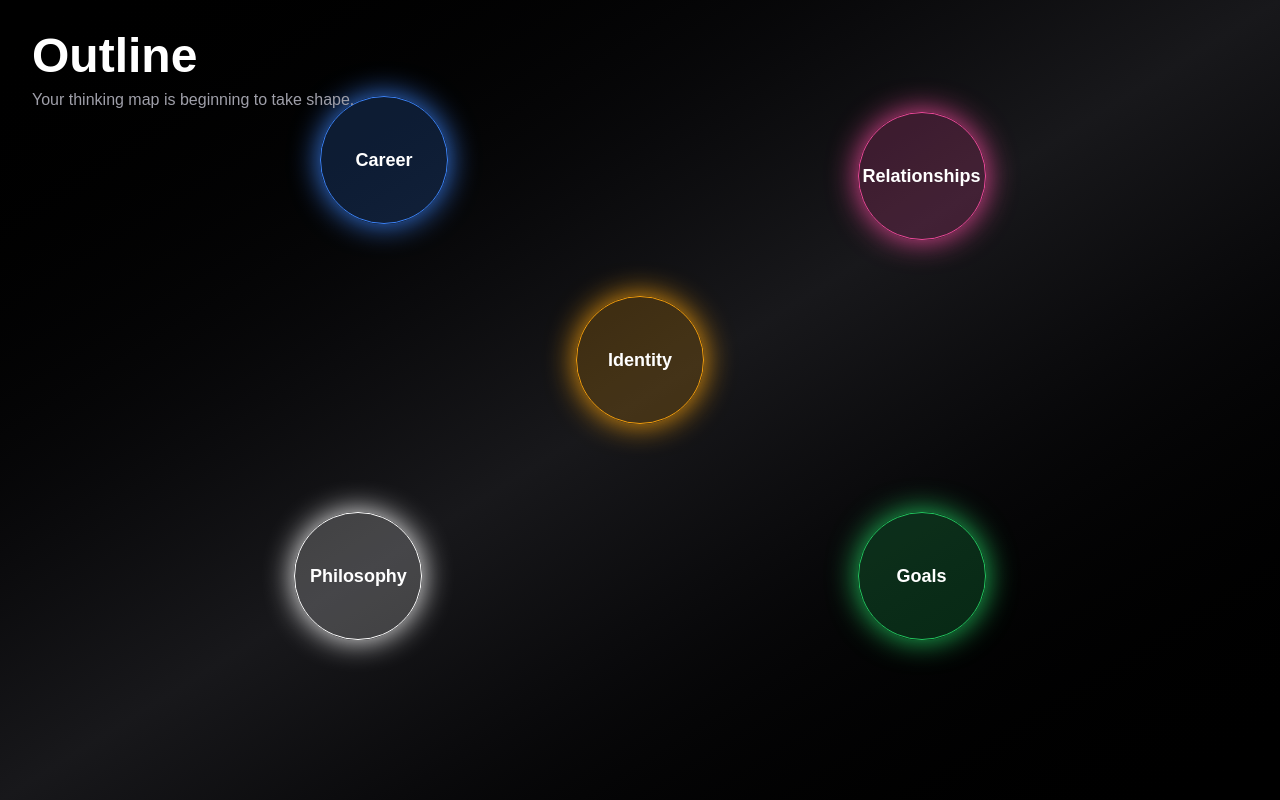
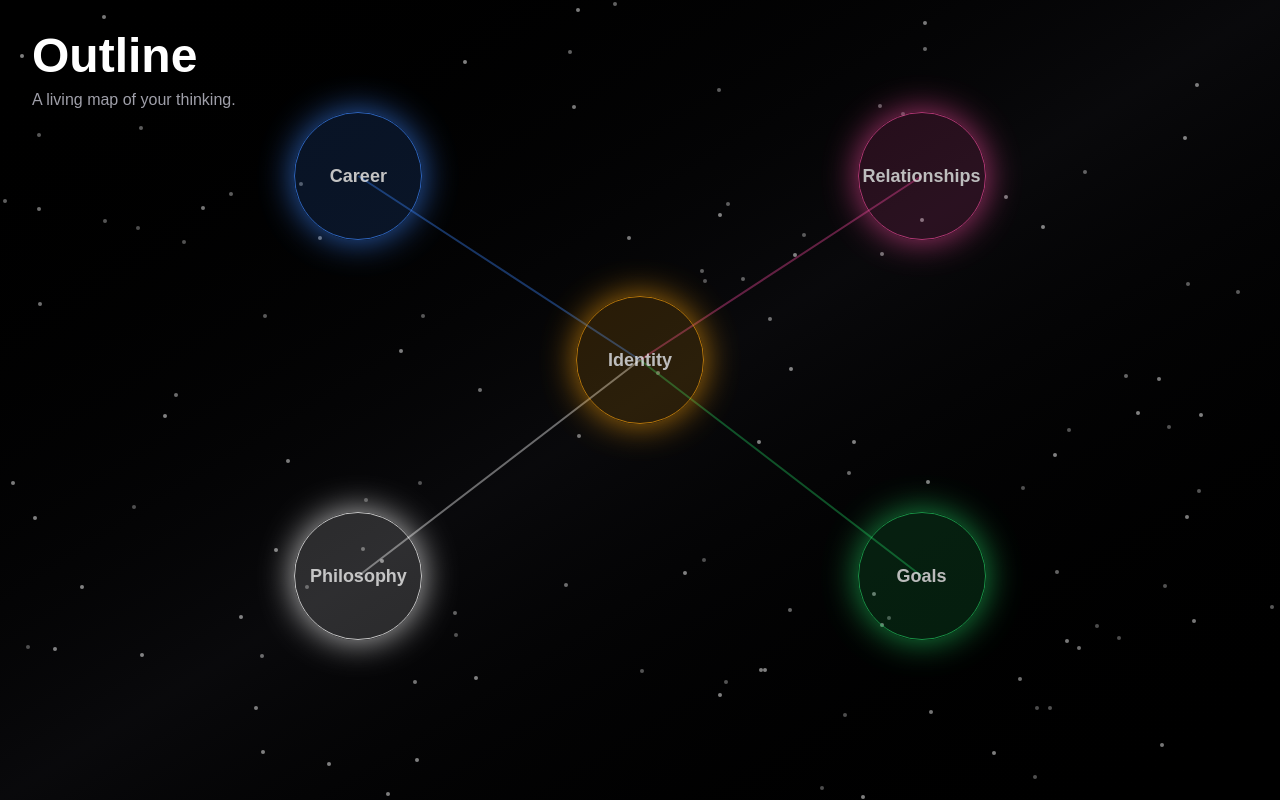
Before and after one commit to settblu08-ship-it/in2flux, a Next.js app in the folder in2flux/: page /outline in a window 1280 px wide. Built offline with nearby package versions, Linux system fonts and the light colour scheme.

Commit message:
Improve Outline page with visual design

```diff
--- a/in2flux/app/outline/page.tsx
+++ b/in2flux/app/outline/page.tsx
@@ -1,11 +1,46 @@
 "use client";
 
 const nodes = [
-  { id: 1, title: "Identity", top: "45%", left: "50%", color: "#f59e0b" },
-  { id: 2, title: "Career", top: "20%", left: "30%", color: "#3b82f6" },
-  { id: 3, title: "Relationships", top: "22%", left: "72%", color: "#ec4899" },
-  { id: 4, title: "Philosophy", top: "72%", left: "28%", color: "#ffffff" },
-  { id: 5, title: "Goals", top: "72%", left: "72%", color: "#22c55e" },
+  {
+    id: 1,
+    title: "Identity",
+    top: "45%",
+    left: "50%",
+    color: "#f59e0b",
+    delay: "0s",
+  },
+  {
+    id: 2,
+    title: "Career",
+    top: "22%",
+    left: "28%",
+    color: "#3b82f6",
+    delay: "1s",
+  },
+  {
+    id: 3,
+    title: "Relationships",
+    top: "22%",
+    left: "72%",
+    color: "#ec4899",
+    delay: "2s",
+  },
+  {
+    id: 4,
+    title: "Philosophy",
+    top: "72%",
+    left: "28%",
+    color: "#ffffff",
+    delay: "3s",
+  },
+  {
+    id: 5,
+    title: "Goals",
+    top: "72%",
+    left: "72%",
+    color: "#22c55e",
+    delay: "4s",
+  },
 ];
 
 export default function OutlinePage() {
@@ -13,15 +48,70 @@ export default function OutlinePage() {
     <main className="relative w-full h-screen overflow-hidden bg-black text-white">
 
       {/* Background */}
-      <div className="absolute inset-0 bg-gradient-to-br from-black via-zinc-900 to-black" />
+      <div className="absolute inset-0 bg-gradient-to-br from-black via-zinc-950 to-black" />
+
+      {/* Stars */}
+      <div className="absolute inset-0">
+        {[...Array(120)].map((_, i) => (
+          <div
+            key={i}
+            className="absolute h-1 w-1 rounded-full bg-white opacity-30 animate-pulse"
+            style={{
+              top: `${Math.random() * 100}%`,
+              left: `${Math.random() * 100}%`,
+              animationDelay: `${Math.random() * 5}s`,
+            }}
+          />
+        ))}
+      </div>
 
       {/* Title */}
       <div className="absolute top-8 left-8 z-20">
         <h1 className="text-5xl font-bold">Outline</h1>
-        <p className="text-zinc-400 mt-2">
-          Your thinking map is beginning to take shape.
+        <p className="mt-2 text-zinc-400">
+          A living map of your thinking.
         </p>
       </div>
+
+      {/* Connection Lines */}
+      <svg className="absolute inset-0 h-full w-full">
+        <line
+          x1="50%"
+          y1="45%"
+          x2="28%"
+          y2="22%"
+          stroke="#3b82f6"
+          strokeWidth="2"
+          opacity="0.4"
+        />
+        <line
+          x1="50%"
+          y1="45%"
+          x2="72%"
+          y2="22%"
+          stroke="#ec4899"
+          strokeWidth="2"
+          opacity="0.4"
+        />
+        <line
+          x1="50%"
+          y1="45%"
+          x2="28%"
+          y2="72%"
+          stroke="#ffffff"
+          strokeWidth="2"
+          opacity="0.4"
+        />
+        <line
+          x1="50%"
+          y1="45%"
+          x2="72%"
+          y2="72%"
+          stroke="#22c55e"
+          strokeWidth="2"
+          opacity="0.4"
+        />
+      </svg>
 
       {/* Nodes */}
       {nodes.map((node) => (
@@ -33,9 +123,28 @@ export default function OutlinePage() {
             transform: "translate(-50%, -50%)",
             backgroundColor: `${node.color}33`,
             borderColor: node.color,
-            boxShadow: `0 0 30px ${node.color}`,
+            boxShadow: `0 0 35px ${node.color}`,
+            animationDelay: node.delay,
           }}
-          className="absolute flex h-32 w-32 cursor-pointer items-center justify-center rounded-full border text-center text-lg font-semibold transition-all duration-300 hover:scale-110 hover:shadow-2xl"
+          className="
+            absolute
+            flex
+            h-32
+            w-32
+            cursor-pointer
+            items-center
+            justify-center
+            rounded-full
+            border
+            text-center
+            text-lg
+            font-semibold
+            transition-all
+            duration-300
+            hover:scale-110
+            hover:shadow-2xl
+            animate-pulse
+          "
         >
           {node.title}
         </div>
```
